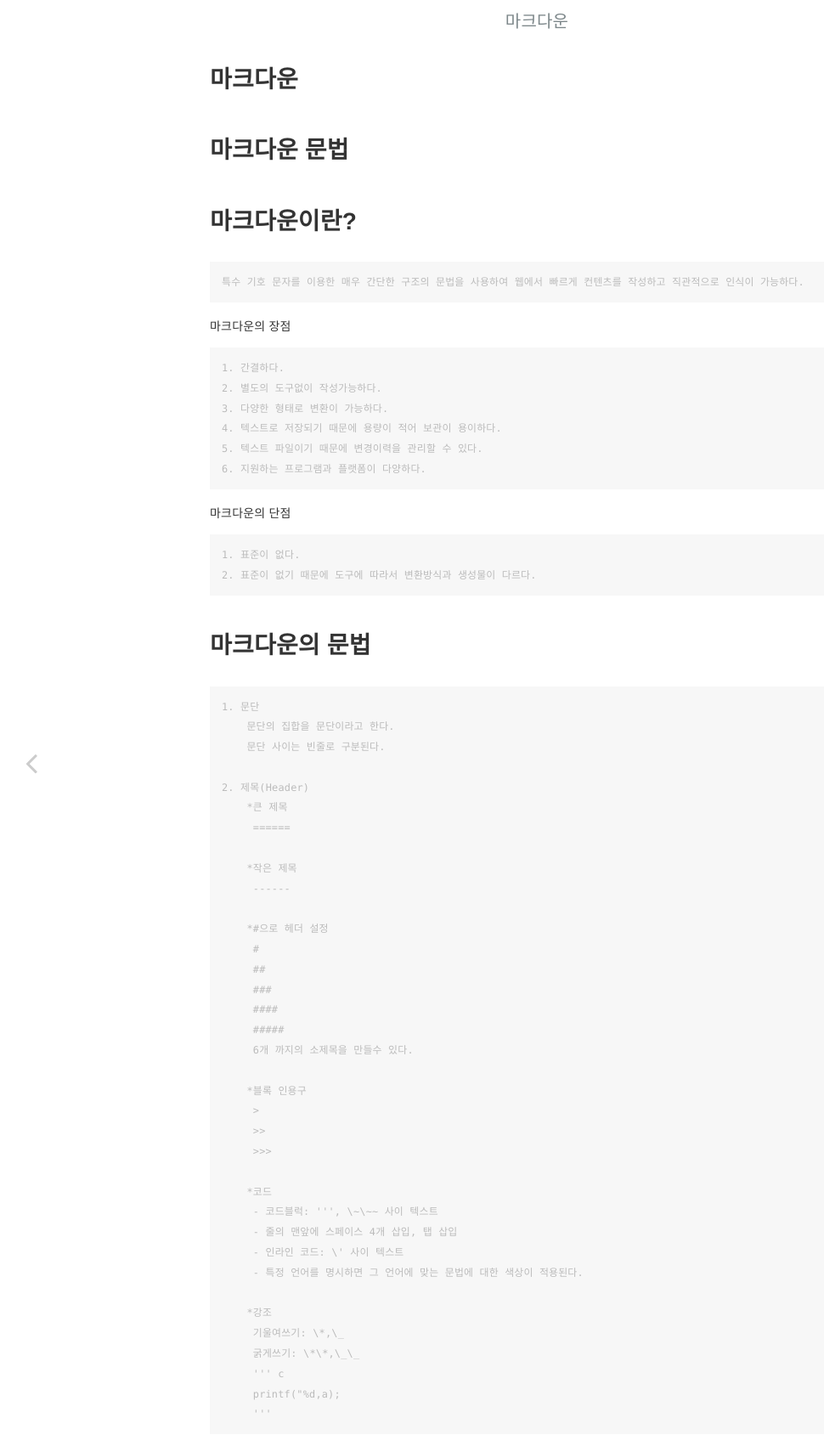
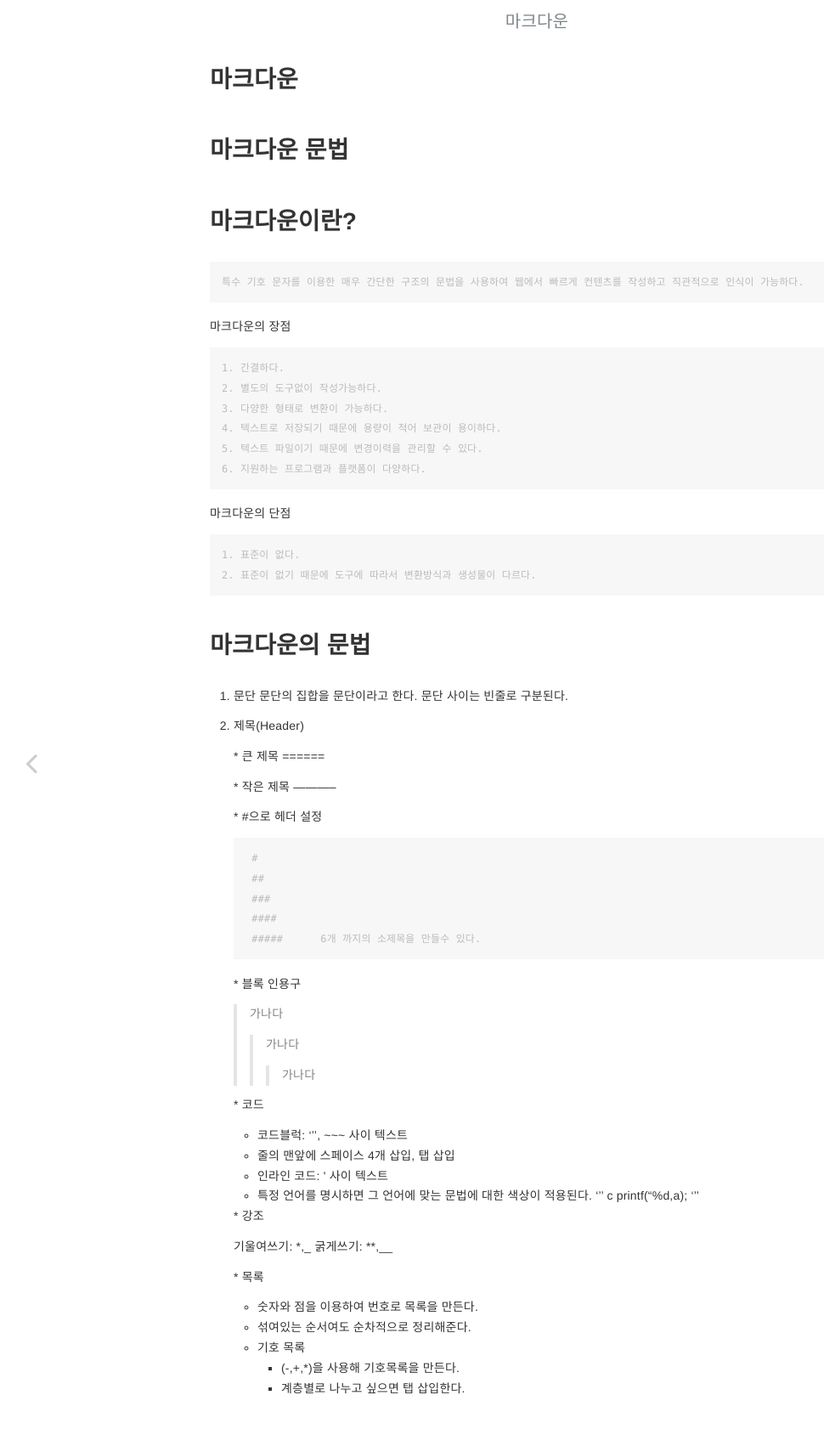
Before and after one commit to jwk061214/java_blog, a Jekyll site: the page built from _posts/2022-01-23-test.md, in a window 1280 px wide. Shown: the top 1702 px of the page at 85% size, without its empty margins (8-978 px from the left). Built offline with Jekyll 4.4.1, drawn with Linux system fonts in a browser that asks for light colours.

Commit message:
포스트 수정

```diff
--- a/_posts/2022-01-23-test.md
+++ b/_posts/2022-01-23-test.md
@@ -26,39 +26,53 @@ layout: post
     2. 표준이 없기 때문에 도구에 따라서 변환방식과 생성물이 다르다.
 
 # 마크다운의 문법
-    1. 문단
-        문단의 집합을 문단이라고 한다.
-        문단 사이는 빈줄로 구분된다.
 
-    2. 제목(Header)
-        *큰 제목
-         ======
+1. 문단
+    문단의 집합을 문단이라고 한다.
+    문단 사이는 빈줄로 구분된다.
 
-        *작은 제목
-         ------
+2. 제목(Header)
 
-        *#으로 헤더 설정
-         #
-         ##
-         ###
-         ####
-         #####
-         6개 까지의 소제목을 만들수 있다.
+    \* 큰 제목
+        ======
 
-        *블록 인용구
-         >
-         >>
-         >>>
+    \* 작은 제목
+        -----------
 
-        *코드
-         - 코드블럭: ''', \~\~~ 사이 텍스트
-         - 줄의 맨앞에 스페이스 4개 삽입, 탭 삽입
-         - 인라인 코드: \' 사이 텍스트
-         - 특정 언어를 명시하면 그 언어에 맞는 문법에 대한 색상이 적용된다.
+    \* #으로 헤더 설정
 
-        *강조
-         기울여쓰기: \*,\_
-         굵게쓰기: \*\*,\_\_
-         ''' c
-         printf("%d,a);
-         '''
+        #
+        ##
+        ###
+        ####
+        #####
+    6개 까지의 소제목을 만들수 있다.
+
+    \* 블록 인용구
+
+     > 가나다
+     >> 가나다
+     >>> 가나다
+
+    \* 코드
+
+     - 코드블럭: ''', \~\~~ 사이 텍스트
+     - 줄의 맨앞에 스페이스 4개 삽입, 탭 삽입
+     - 인라인 코드: \' 사이 텍스트
+     - 특정 언어를 명시하면 그 언어에 맞는 문법에 대한 색상이 적용된다.
+        ''' c
+        printf("%d,a);
+        '''
+
+    \* 강조
+
+    기울여쓰기: \*,\_
+    굵게쓰기: \*\*,\_\_
+
+    \* 목록
+
+    - 숫자와 점을 이용하여 번호로 목록을 만든다.
+    - 섞여있는 순서여도 순차적으로 정리해준다.
+    - 기호 목록
+        * (-,+,\*)을 사용해 기호목록을 만든다.
+        * 계층별로 나누고 싶으면 탭 삽입한다.
```
